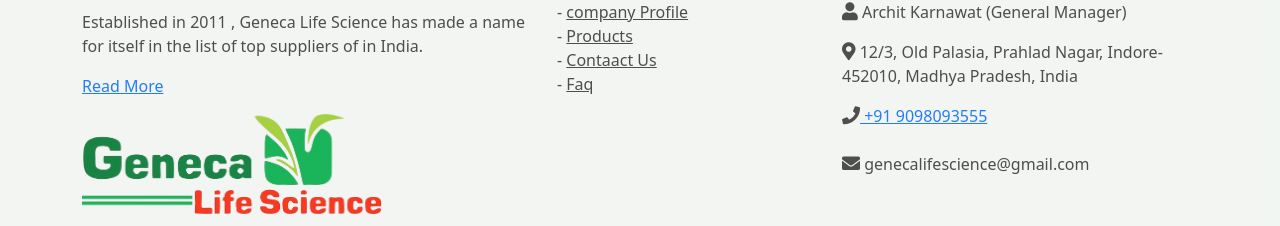
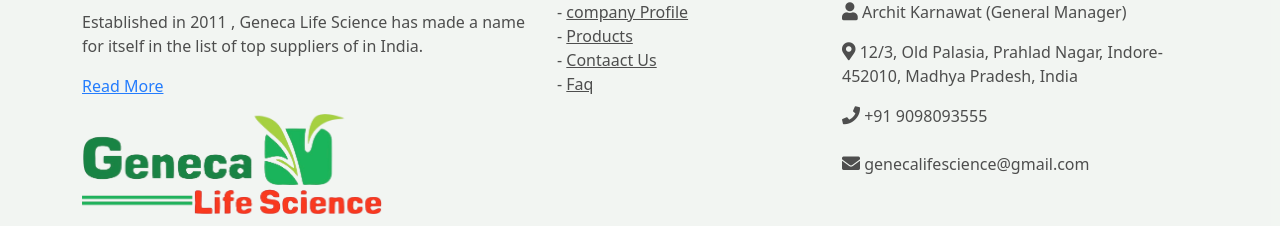
Before and after one commit to SoftGenics/GenecaLife-Science, a React (Create React App) app: page / in a window 1280 px wide. Shown: the part 3507-3733 px from the top of the page. Built offline with nearby package versions, Linux system fonts and the light colour scheme.

Commit message:
Update Footer.js

```diff
--- a/src/Components/Footer/Footer.js
+++ b/src/Components/Footer/Footer.js
@@ -26,9 +26,9 @@
       <h4 className="mt-lg-0 mt-sm-4">Contact Details</h4>
       <p><i class="fas fa-user"></i>&nbsp;Archit Karnawat (General Manager)</p>
       <p><i class="fas fa-map-marker-alt"></i>&nbsp;12/3, Old Palasia, Prahlad Nagar, Indore-452010, Madhya Pradesh, India</p>
-      <p className="mb-0"><i className="fa fa-phone mr-3"></i><a href="tel:+919098093555">&nbsp;+91 9098093555</a></p>
+      <p className="mb-0"><i className="fa fa-phone mr-3"></i><a href="tel:+919098093555" style={{textDecoration:'none', color:' rgb(59, 59, 59)'}}>&nbsp;+91 9098093555</a></p>
       <br></br>
-      <p><i className="fas fa-envelope mr-3"></i>&nbsp;genecalifescience@gmail.com</p>
+      <p><i className="fas fa-envelope mr-3"></i>&nbsp;<a href="mailto:genecalifescience@gmail.com" style={{textDecoration:'none', color:' rgb(59, 59, 59)'}}>genecalifescience@gmail.com</a></p>
     </div>
   </div>
   <div className="row mt-5">
```
